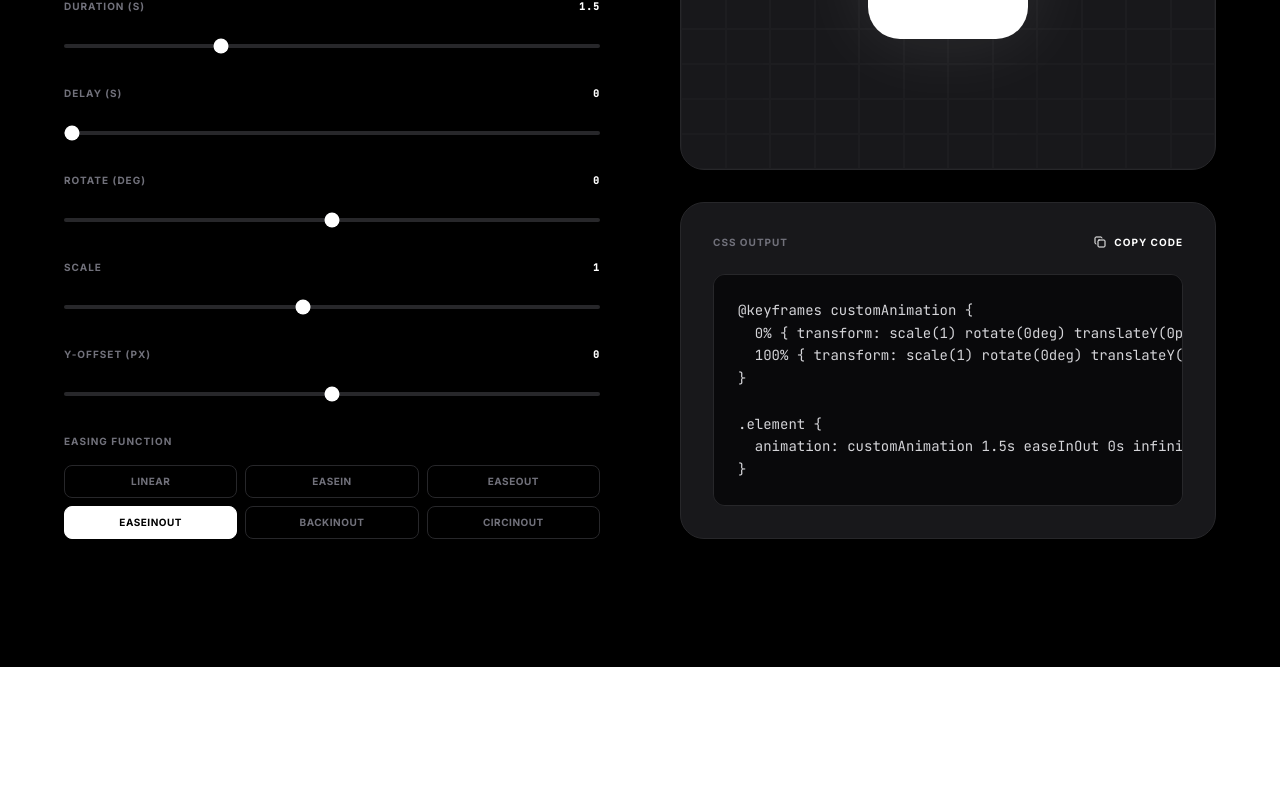
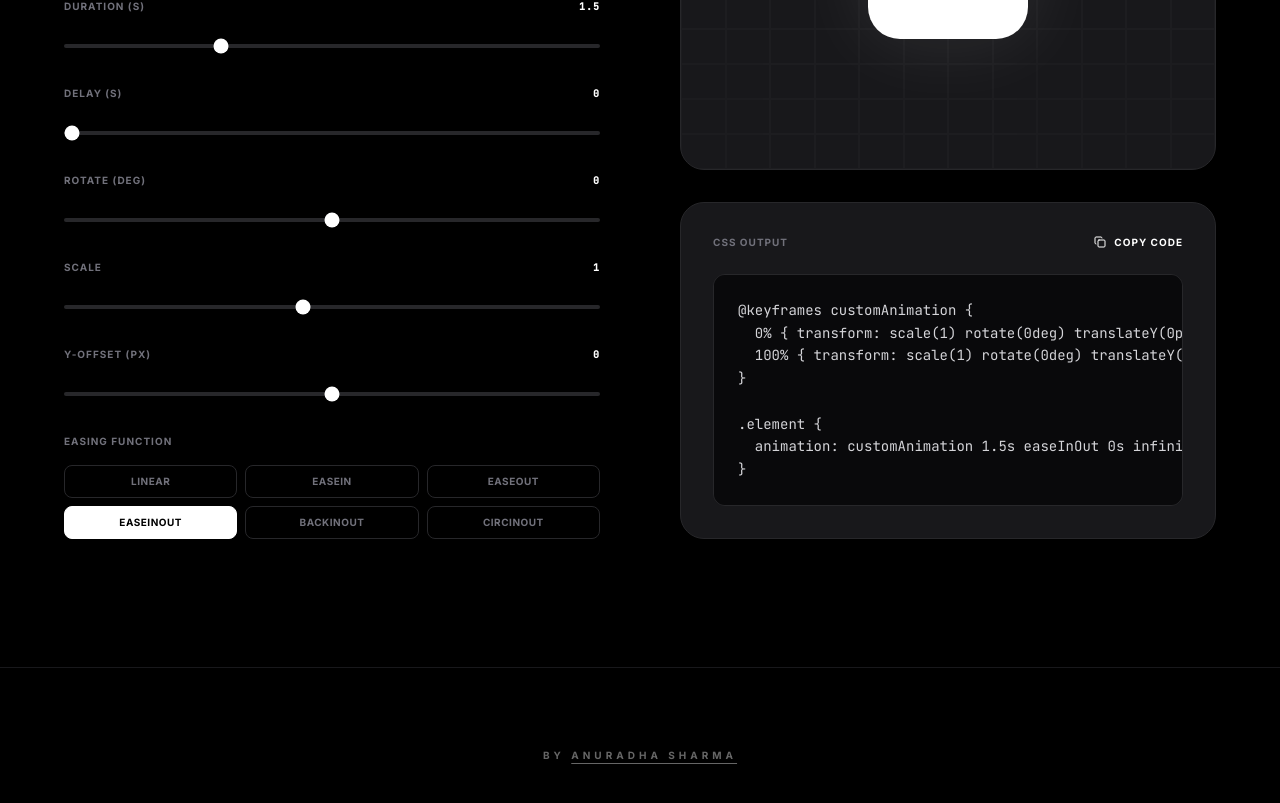
Before and after one commit to anuradhasharma1/motioncraft, a React (Vite) app: page / in a window 1280 px wide. Shown: the part 4777-5580 px from the top of the page. Before the commit the page ends 5444 px from the top, so only its background shows below. Built offline with nearby package versions, Linux system fonts and the light colour scheme.

Commit message:
add footer sec with portfolio

```diff
--- a/src/App.tsx
+++ b/src/App.tsx
@@ -16,8 +16,21 @@ function App() {
           <Easings />
           <Transforms />
           <Performance />
-          <Playground/>
+          <Playground />
         </div>
+        <footer className="py-20 px-6 text-center bg-black text-white border-t border-zinc-900">
+          <p className="text-[10px] font-bold uppercase tracking-[0.4em] opacity-40">
+            By{" "}
+            <a
+              href="https://my-portfolio-five-smoky-45.vercel.app/"
+              target="_blank"
+              rel="noopener noreferrer"
+              className="hover:opacity-100 transition-opacity duration-300 underline underline-offset-4"
+            >
+              Anuradha Sharma
+            </a>
+          </p>
+        </footer>
       </main>
     </SmoothScroll>
   );
```
